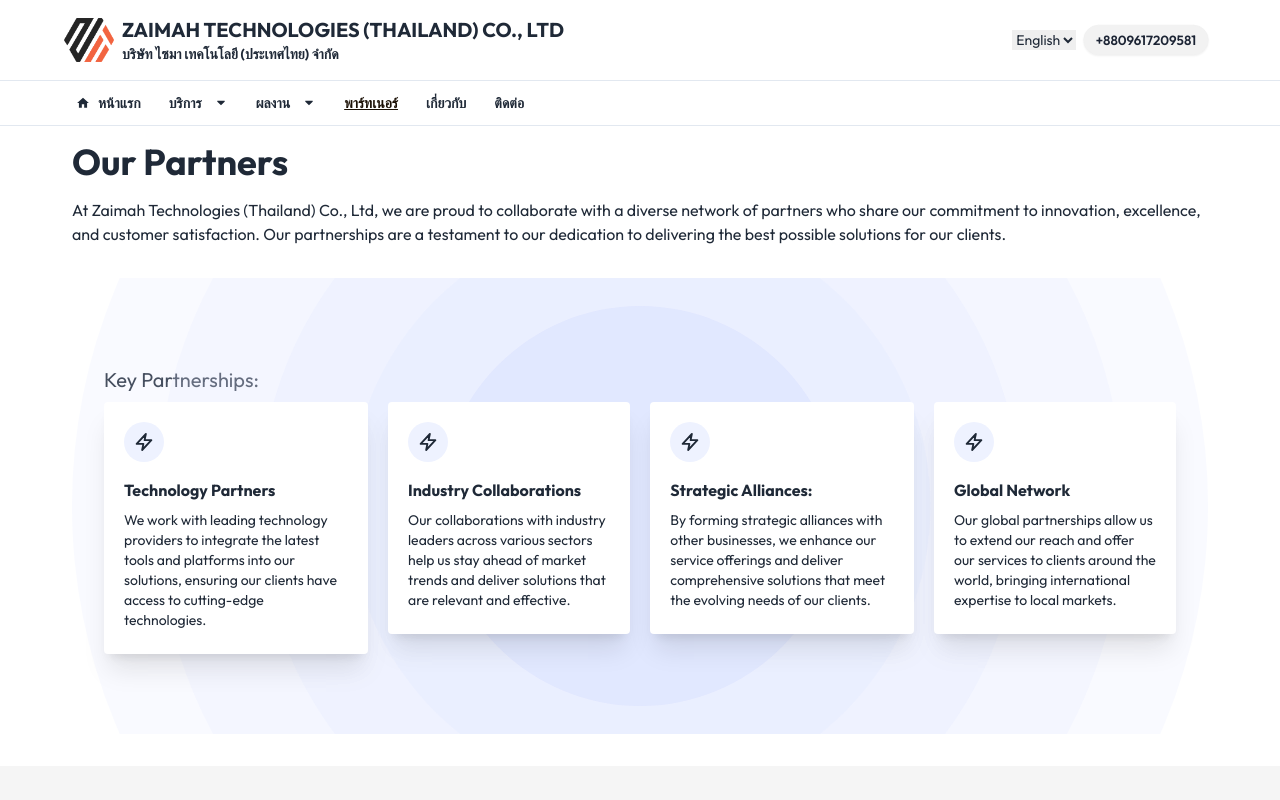
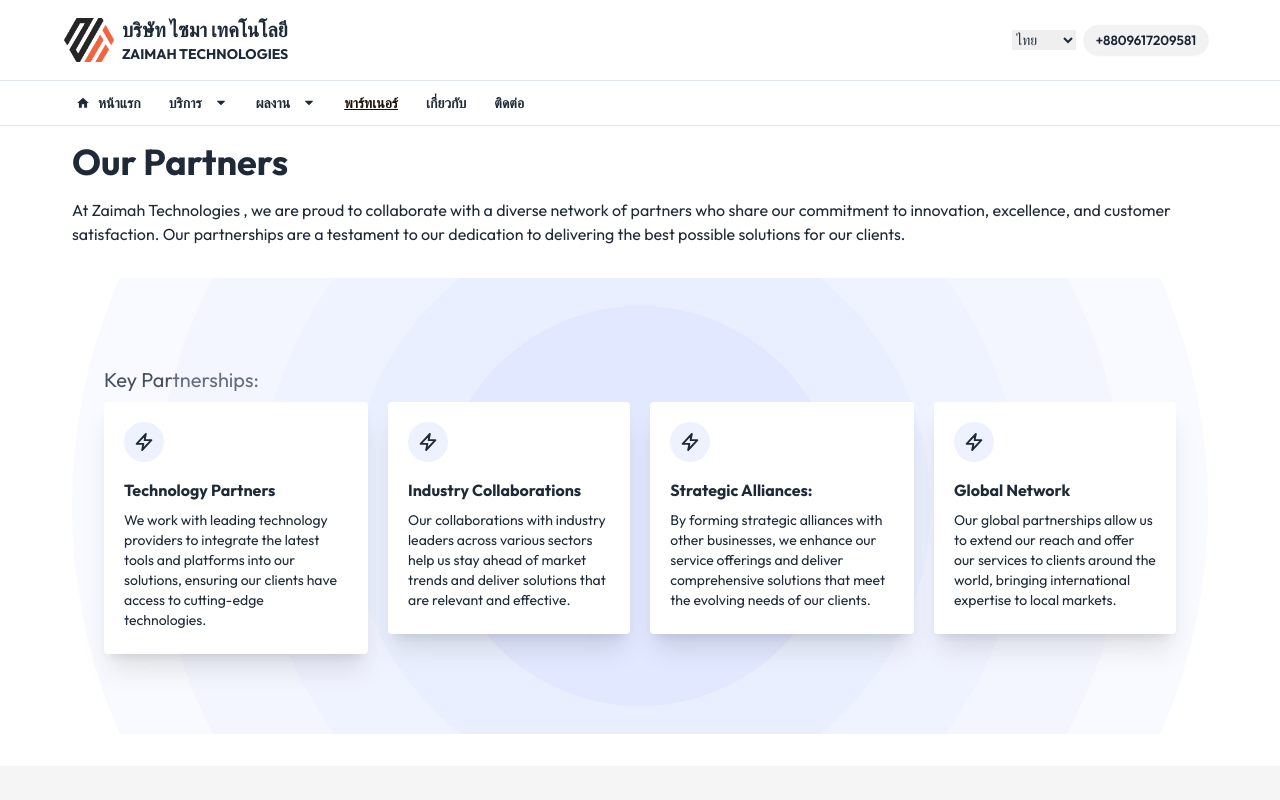
Before and after one commit to adnanalemran/Express-prisma-starter, a Next.js app: page /partners in a window 1280 px wide. Shown: the top 800 px of the page. Built offline with nearby package versions, Linux system fonts and the light colour scheme.

Commit message:
refactor: Update LanguageSwitcher component to use select dropdown

```diff
--- a/src/app/about/page.js
+++ b/src/app/about/page.js
@@ -91,7 +91,7 @@
               Dear Valued Clients, Partners, and Stakeholders,
               <br />
               <br />
-              As the CEO of Zaimah Technologies (Thailand) Co., Ltd, I am
+              As the CEO of Zaimah Technologies  , I am
               honored to lead a team of passionate professionals committed to
               driving innovation and delivering exceptional technology
               solutions. At Zaimah Technologies, we understand the rapid pace of
@@ -119,7 +119,7 @@
             <p className="text-end"> Jabed Akhter</p>
             <p className="text-end">
               {" "}
-              CEO, Zaimah Technologies (Thailand) Co., Ltd
+              CEO, Zaimah Technologies
             </p>
           </div>
         </div>
@@ -192,7 +192,8 @@
           name="Md Tanvir Alam"
           designation="Software engineer"
           image={tanvir.src}
-        /> <Member
+        />{" "}
+        <Member
           name="Taufique Elahi
  "
           designation="Software engineer"
--- a/src/app/api/send-email/route.js
+++ b/src/app/api/send-email/route.js
@@ -22,7 +22,7 @@
       text: `Name: ${fullName}\nEmail: ${email}\nMessage: ${message}`,
       html: `
         <div style="font-family: Arial, sans-serif; line-height: 1.6; color: #333;">
-                 <h2 style="color: #F26042;">ZAIMAH TECHNOLOGIES (THAILAND) CO., LTD</h2>
+                 <h2 style="color: #F26042;">ZAIMAH TECHNOLOGIES </h2>
           <h2 style="color: #444;">New Message from ${fullName}</h2>
           <p><strong>Name:</strong> ${fullName}</p>
           <p><strong>Email:</strong> ${email}</p>
@@ -43,7 +43,7 @@
       text: `Hello ${fullName},\n\nThank you for reaching out to us. We have received your message and will get back to you shortly.\n\nBest regards,\nZaimah Tech Team`,
       html: `
         <div style="font-family: Arial, sans-serif; line-height: 1.6; color: #333;">
-                 <h2 style="color: #F26042;">ZAIMAH TECHNOLOGIES (THAILAND) CO., LTD</h2>
+                 <h2 style="color: #F26042;">ZAIMAH TECHNOLOGIES  </h2>
           <h2 style="color: #444;">Thank You for Contacting Us, ${fullName}!</h2>
           <p>We have received your message and will get back to you shortly.</p>
           <p style="background-color: #f4f4f4; padding: 10px; border-radius: 5px;">"${message}"</p>
--- a/src/app/language/Lan-homepage.js
+++ b/src/app/language/Lan-homepage.js
@@ -1,8 +1,10 @@
 const english = {
-  ZTLThai: "ZAIMAH TECHNOLOGIES (THAILAND) CO., LTD",
+  ZTLThai: "ZAIMAH TECHNOLOGIES  ",
 
   heroParagraph:
-    "A leading force in the technology industry, driving innovation and excellence across various domains. As a power house of technology, we are committed to delivering cutting edge solutions in software development services.",
+    "A leading force in the technology industry, driving innovation and excellence across various domains.",
+  heroParagraph2:
+    " As a power house of technology, we are committed to delivering cutting edge solutions in software development services.",
   getStarted: "Get Started",
   seeMore: "See More",
   contactUs: "Contact Us",
@@ -42,11 +44,11 @@
       "We provide a wide range of services to help businesses grow and scale.",
   },
   tabsSec: {
-    title: "Network of ZTL Offices",
+    title: "Office of ZTL Offices",
     subtitle:
       "We follow a systematic process to ensure that we deliver the best results.",
     Bangladesh: {
-      title: "ZTL - Headquarters in Bangladesh",
+      title: "ZTL - in Bangladesh",
       subtitle:
         "At ZTL, we pride ourselves on delivering cutting-edge technology solutions tailored to meet our clients' needs. Our commitment to innovation and excellence has earned us a reputation as a trusted partner in the IT industry. We specialize in a wide range of services, including software development, IT consulting, and system integration.",
 
@@ -66,20 +68,20 @@
       ],
     },
   },
-  clientsSec:{
-    title: "Trusted by over 400+ clients Zaimah Tech (THAILAND) CO., LTD.  worldwide",
+  clientsSec: {
+    title:
+      "Trusted by over 400+ clients Zaimah Tech (THAILAND) CO., LTD.  worldwide",
   },
   contactSec: {
     title: "Start a Conversation",
     subtitle:
       "Connect with our specialists to develop innovative strategies for your digital products and drive real business value.",
-      button: "Contact Us",
+    button: "Contact Us",
   },
-
 };
 
 const thai = {
-  ZTLThai: "บริษัท ไซมา เทคโนโลยี จำกัด (ไทย)",
+  ZTLThai: "ZAIMAH TECHNOLOGIES  ",
   sub1: "เราใช้เครื่องมือดิจิทัล แพลตฟอร์ม และกลยุทธ์ต่าง ๆ เพื่อเพิ่มประสิทธิภาพ ผลผลิต นวัตกรรม และความสามารถในการแข่งขันโดยรวม",
   sub2: "นวัตกรรมดิจิทัลเพื่อการเติบโต",
   sub3: "เปลี่ยนแนวคิดให้เป็นความจริง",
@@ -147,16 +149,16 @@
       ],
     },
   },
-  clientsSec:{
-    title: "ได้รับความไว้วางใจจากลูกค้ามากกว่า 400+ บริษัท ไซมา เทค (ไทย) จำกัด ทั่วโลก",
+  clientsSec: {
+    title:
+      "ได้รับความไว้วางใจจากลูกค้ามากกว่า 400+ บริษัท ไซมา เทค (ไทย) จำกัด ทั่วโลก",
   },
   contactSec: {
     title: "เริ่มสนทนา",
     subtitle:
       "ติดต่อกับผู้เชี่ยวชาญของเราเพื่อพัฒนากลยุทธ์นวัตกรรมสำหรับผลิตภัณฑ์ดิจิทัลของคุณและสร้างค่าใช้งานจริง",
-      button: "ติดต่อเรา",
+    button: "ติดต่อเรา",
   },
-
 };
 
 export const homePageLanguage = {
--- a/src/app/partners/page.js
+++ b/src/app/partners/page.js
@@ -8,7 +8,7 @@
       <div className="   ">
         <SecTitle title="       Our Partners " subtitle="" />
         <p className="lg:mx-0 mx-3  pb-8">
-          At Zaimah Technologies (Thailand) Co., Ltd, we are proud to
+          At Zaimah Technologies  , we are proud to
           collaborate with a diverse network of partners who share our
           commitment to innovation, excellence, and customer satisfaction. Our
           partnerships are a testament to our dedication to delivering the best
--- a/src/components/LanguageSwitcher.js
+++ b/src/components/LanguageSwitcher.js
@@ -1,16 +1,17 @@
+"use client";
 import { useLanguageContext } from "@/context/LanguageContext";
 
 export function LanguageSwitcher() {
-  const { switchLanguage } = useLanguageContext();
+  const { language, switchLanguage } = useLanguageContext();
 
   const handleChange = (event) => {
     switchLanguage(event.target.value);
   };
 
   return (
-    <select className="flex gap-2" onChange={handleChange}>
+    <select className="flex gap-2" value={language} onChange={handleChange}>
+      <option value="thai">ไทย</option>
       <option value="english">English</option>
-      <option value="thai">ไทย</option>
     </select>
   );
 }
--- a/src/components/pages/HomePage/ContactHomeSection.js
+++ b/src/components/pages/HomePage/ContactHomeSection.js
@@ -23,7 +23,8 @@
             <p className="mb-5">
               {lan?.contactSec?.subtitle}
             </p>
-            <ButtonPrimary text={lan?.contactSec?.button}sideLink="/" />
+            <ButtonPrimary text={lan?.contactSec?.button}sideLink="/contact" />
+
           </div>
         </div>
       </div>
--- a/src/components/pages/HomePage/HeroSection.js
+++ b/src/components/pages/HomePage/HeroSection.js
@@ -22,10 +22,12 @@
                 {lan?.ZTLThai}
               </h1>
             </div>
+            <div className="py-8">
+              <div className="lg:text-xl text-xl  ">{lan?.heroParagraph}</div>
+              <div className="lg:text-xl text-xl ">{lan?.heroParagraph2}</div>
+            </div>
 
-            <div className="lg:text-xl text-xl py-8">{lan?.heroParagraph}</div>
-
-            <button className=" bg-white  text-secondary py-2 rounded-full px-4 hover:text-black border-[2px]  ">
+            <button  className=" bg-white  text-secondary py-2 rounded-full px-4 hover:text-black border-[2px]  ">
               {lan?.getStarted}
             </button>
           </div>
--- a/src/components/pages/HomePage/Service/ServiceItem.js
+++ b/src/components/pages/HomePage/Service/ServiceItem.js
@@ -120,7 +120,7 @@
                   SPECIAL
                 </h2>
                 <h1 className="lg:text-4xl text-2xl text-gray-900 pb-4 mb-4 border-b border-gray-200 leading-none">
-                  E-Commerce Website Development
+                  E-Commerce Development
                 </h1>
                 <p className="flex items-center gap-2 text-gray-600 mb-2">
                   <FaCheck />
--- a/src/components/shared/NavBar.js
+++ b/src/components/shared/NavBar.js
@@ -41,11 +41,11 @@
               <Image src={logoImage} width={50} alt="logo" />
 
               <div className="flex flex-col">
-                <p className="lg:text-xl  ">
-                  ZAIMAH TECHNOLOGIES (THAILAND) CO., LTD
+                <p className="lg:text-xl hidden lg:flex ">
+                บริษัท ไซมา เทคโนโลยี
                 </p>
-                <p className="text-sm hidden lg:flex">
-                  บริษัท ไซมา เทคโนโลยี (ประเทศไทย) จำกัด
+                <p className="text-sm ">
+                     ZAIMAH TECHNOLOGIES
                 </p>
               </div>
             </Link>
--- a/src/context/LanguageContext.js
+++ b/src/context/LanguageContext.js
@@ -3,10 +3,9 @@
 
 export const LanguageContext = createContext();
 export const useLanguageContext = () => useContext(LanguageContext);
-
 export const LanguageProvider = ({ children }) => {
   const [language, setLanguage] = useState(() => {
-    // Initialize state from localStorage if available
+
     if (typeof window !== "undefined") {
       return window.localStorage.getItem("language") || "thai";
     }
@@ -14,7 +13,7 @@
   });
 
   useEffect(() => {
-    // Update localStorage whenever the language changes
+
     if (typeof window !== "undefined") {
       window.localStorage.setItem("language", language);
     }
```
Also changed, not shown: src/components/pages/HomePage/CustomSlider/CustomSlider.js (+6 -5 lines), src/components/pages/HomePage/Tabs.js (+7 -6 lines).
